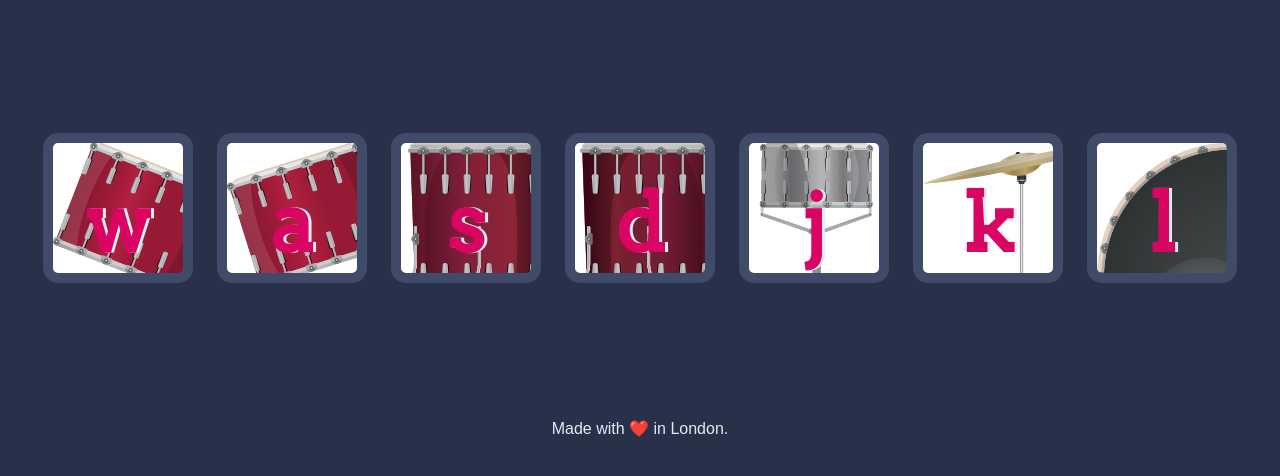
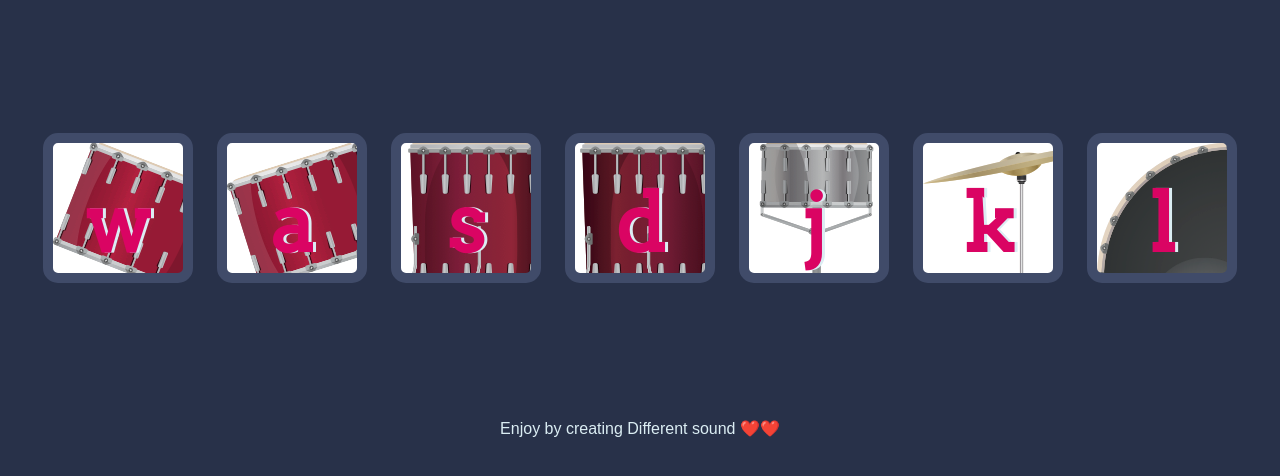
Before and after one commit to Niteshmeena9672/Web-development-course, a plain HTML site: page Drum Kit/index.html in a window 1280 px wide. Shown: the part 156-632 px from the top of the page. Drawn offline with Linux system fonts and the light colour scheme.

Commit message:
Drum kit footer modified

```diff
--- a/Drum Kit/index.html
+++ b/Drum Kit/index.html
@@ -24,7 +24,7 @@
 <script src="index.js" charset="utf-8"></script>
 
 <footer>
-  Made with ❤️ in London.
+  Enjoy by creating Different sound ❤️❤️
 </footer>
 </body>
 </html>
```
